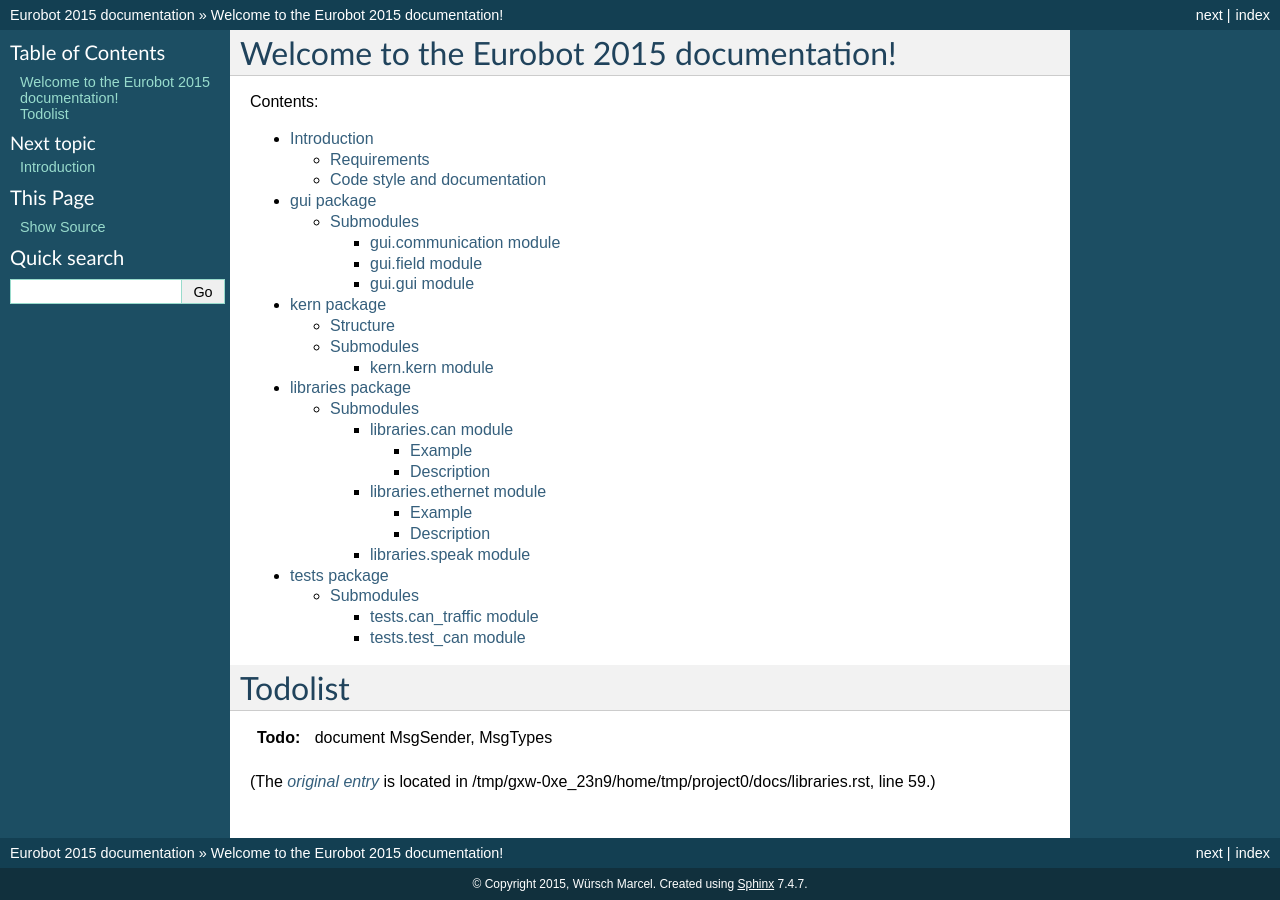
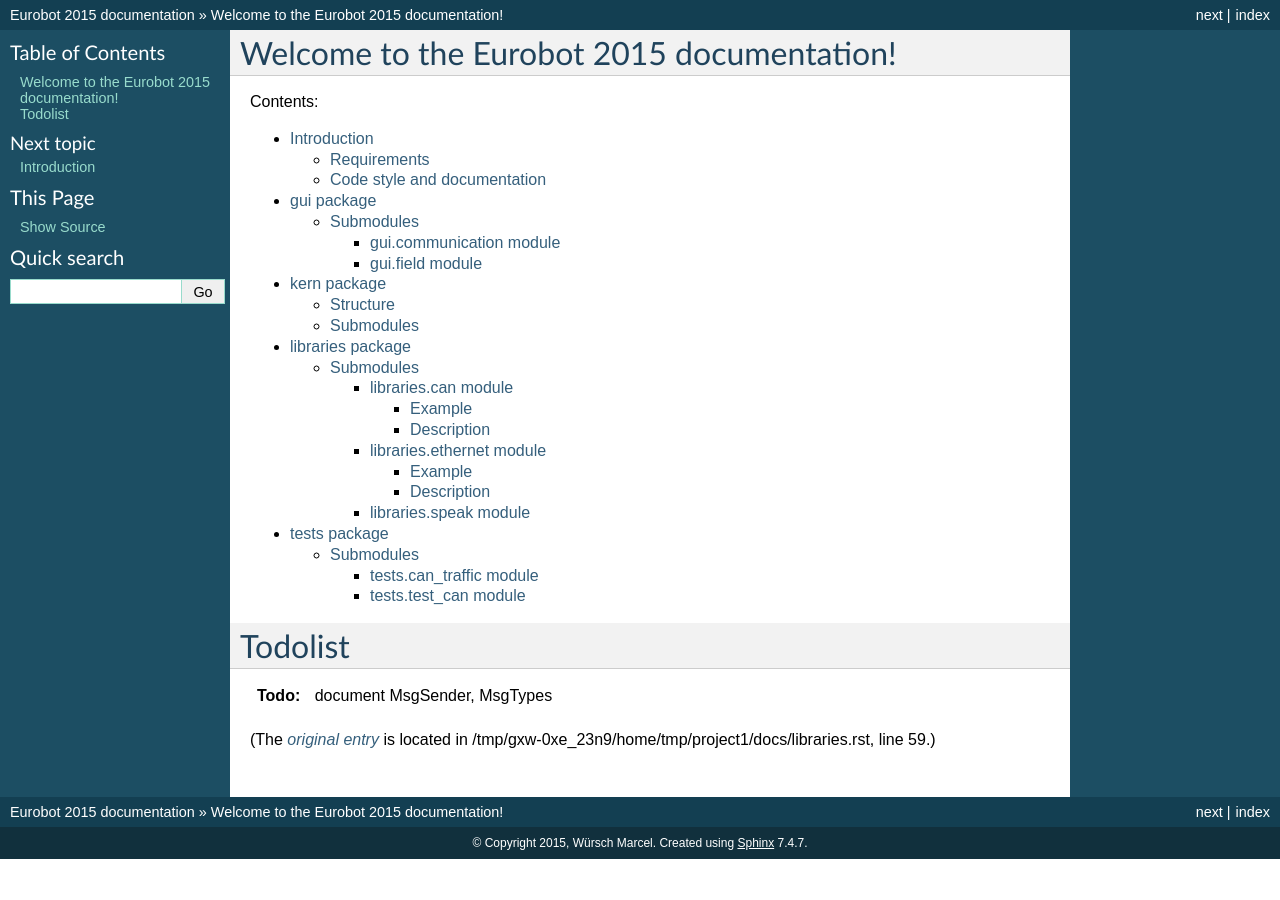
Before and after one commit to haustre/eurobot-hauptsteuerung, a Sphinx documentation site: the page built from docs/index.rst, in a window 1280 px wide. Built offline with Sphinx 7.4.7, drawn with Linux system fonts in a browser that asks for light colours.

Commit message:
unittest updated corrected documentation

```diff
--- a/docs/gui.rst
+++ b/docs/gui.rst
@@ -37,11 +37,3 @@ gui.field module
     :members:
     :undoc-members:
     :show-inheritance:
-
-gui.gui module
---------------
-
-.. automodule:: gui.gui
-    :members:
-    :undoc-members:
-    :show-inheritance:
--- a/docs/kern.rst
+++ b/docs/kern.rst
@@ -15,11 +15,3 @@ Structure
 
 Submodules
 ==========
-
-kern.kern module
-----------------
-
-.. automodule:: kern.kern
-    :members:
-    :undoc-members:
-    :show-inheritance:
```
Also changed, not shown: 2 other files.
